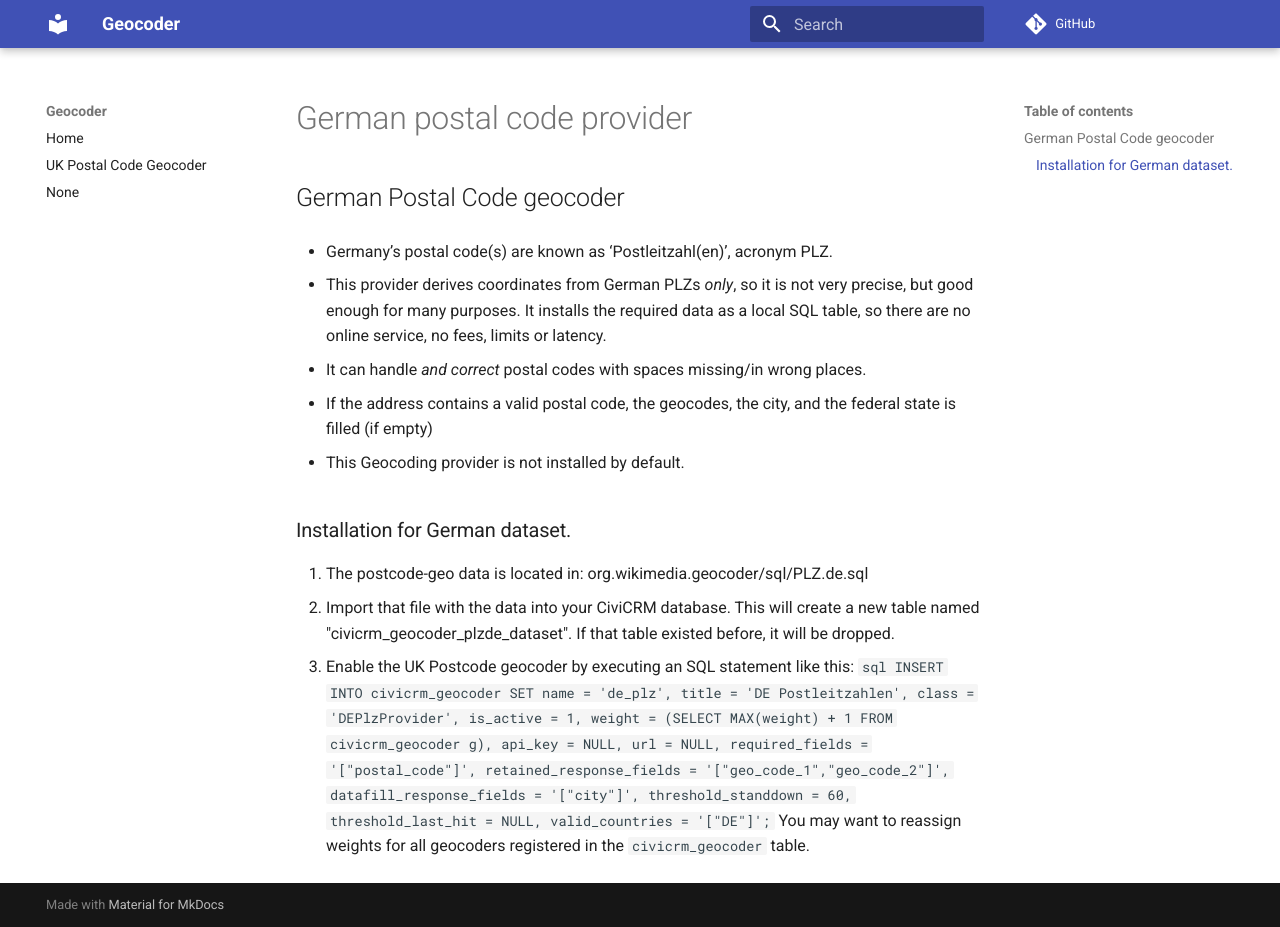
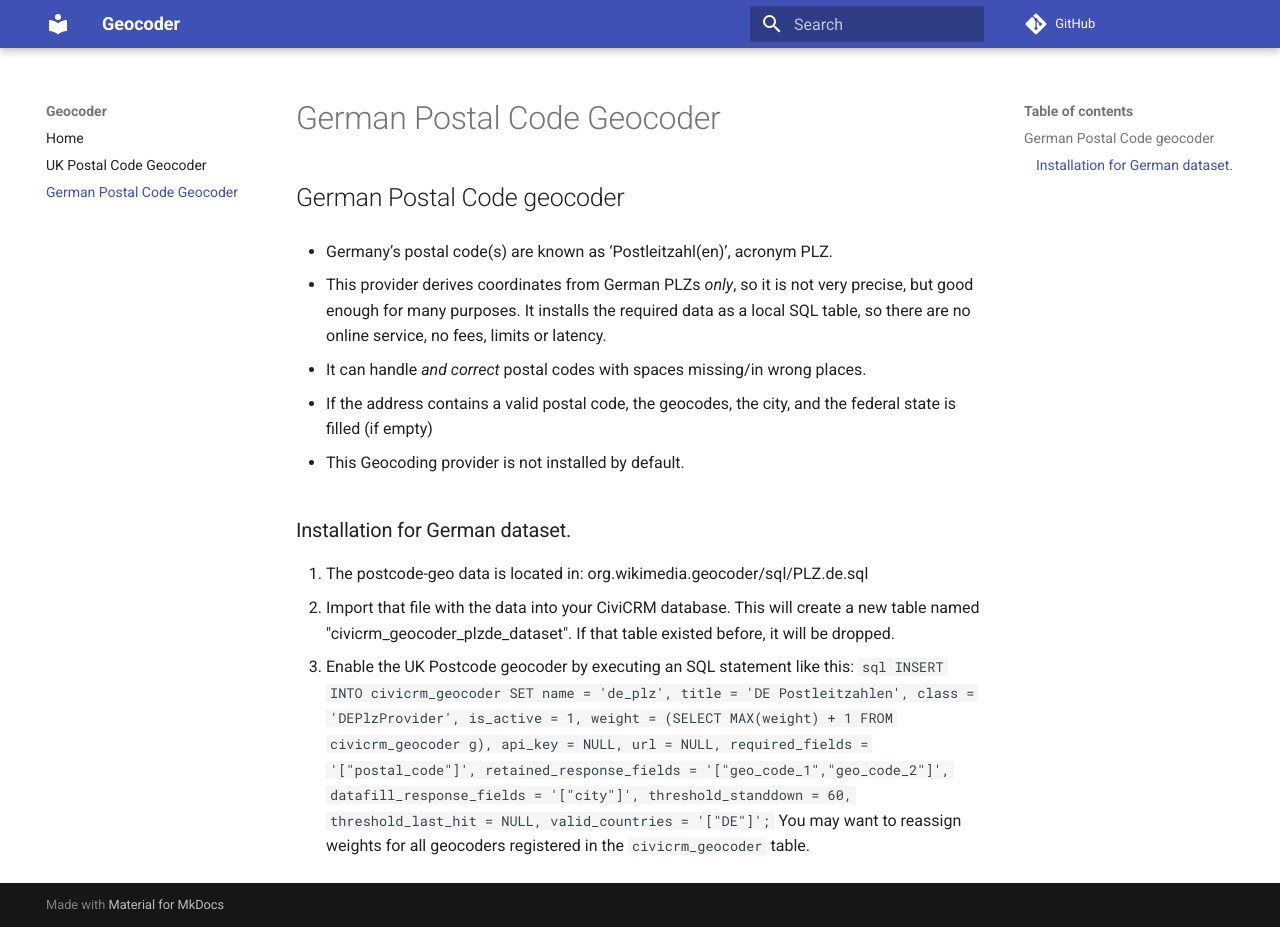
Before and after one commit to eileenmcnaughton/org.wikimedia.geocoder, an MkDocs documentation site: the page built from docs/german-postal-code-provider.md, in a window 1280 px wide and 927 px high. Built offline with MkDocs 1.6.1 and Material for MkDocs 9.7.7, drawn with Linux system fonts in a browser that asks for light colours; comment, search, counter and statistics services are not loaded.

Commit message:
Missing :

```diff
--- a/mkdocs.yml
+++ b/mkdocs.yml
@@ -8,7 +8,7 @@ theme:
 nav:
   - Home: index.md
   - UK Postal Code Geocoder: uk-postal-code-provider.md
-  - German Postal Code Geocoder german-postal-code-provider.md
+  - German Postal Code Geocoder: german-postal-code-provider.md
 
 markdown_extensions:
   - attr_list
```
